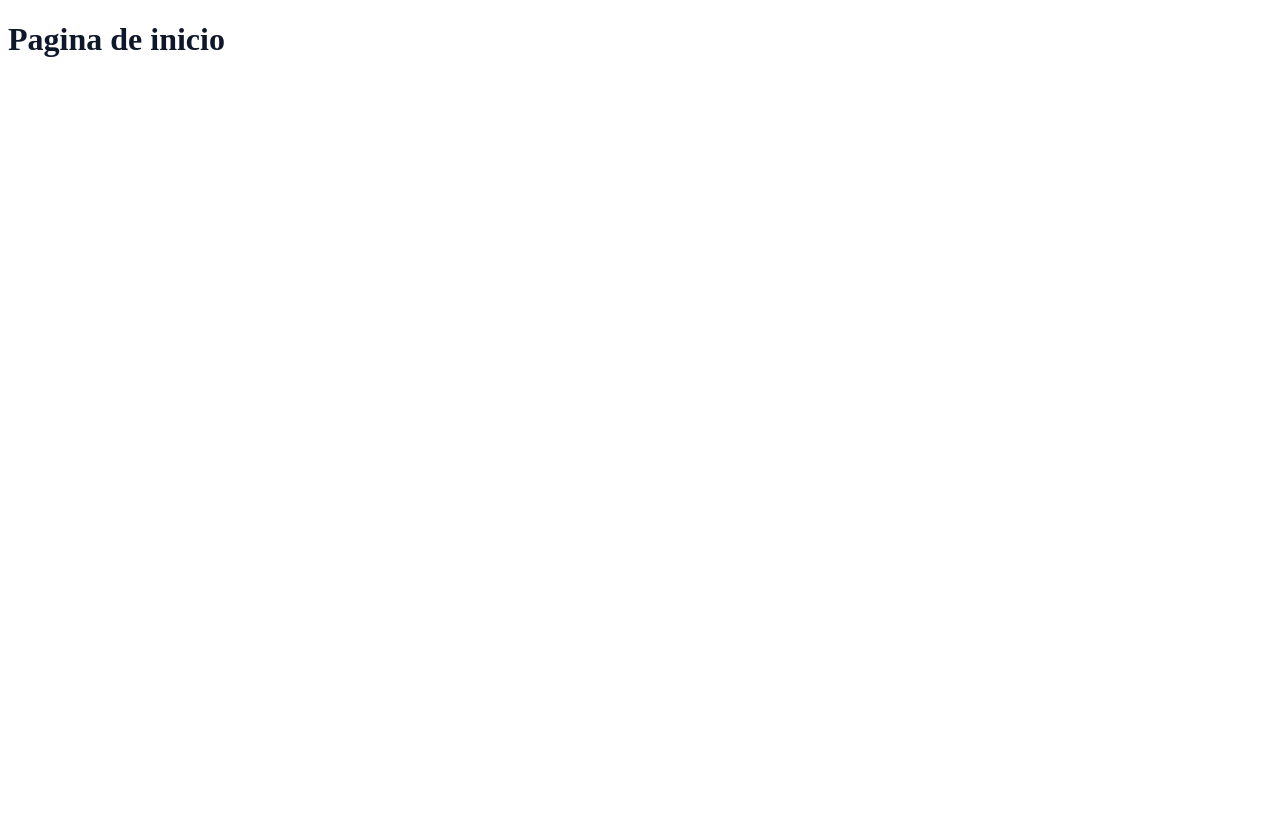
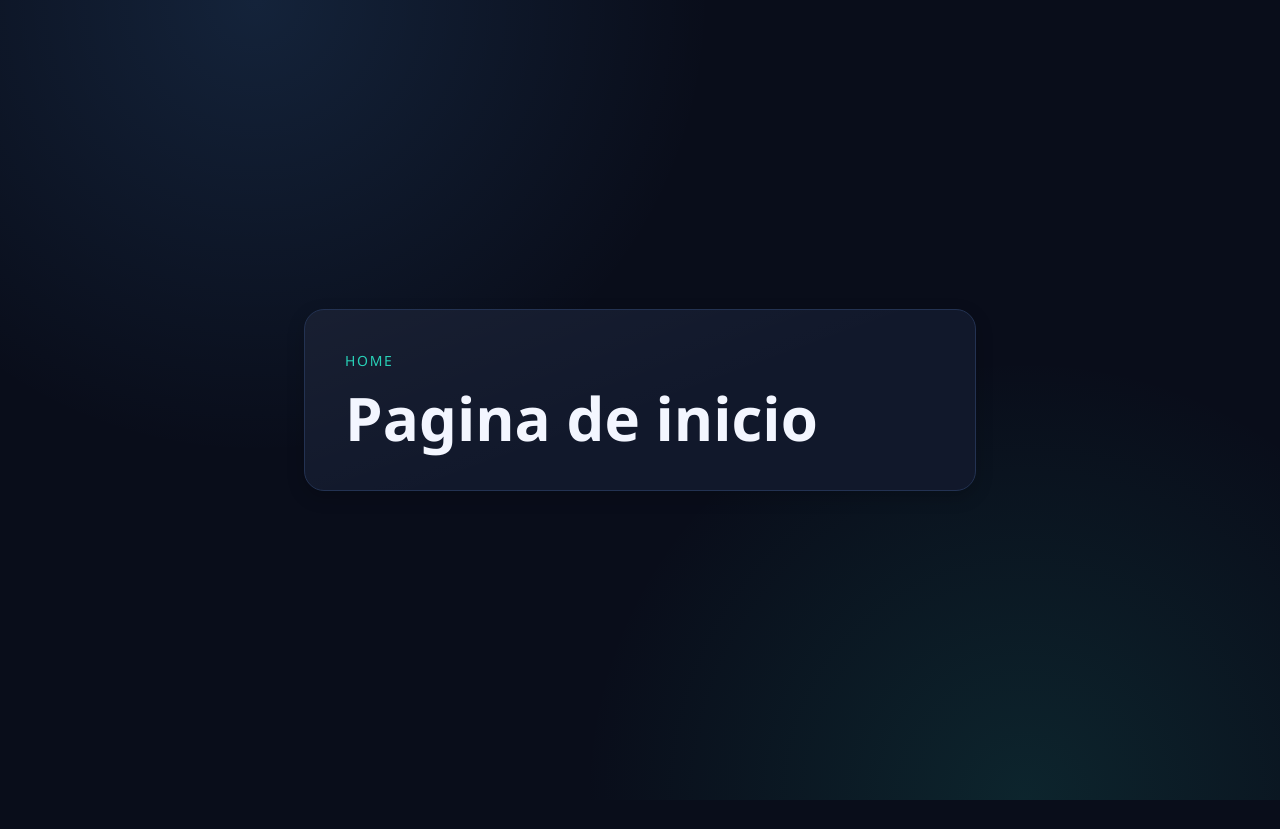
Before and after one commit to luisyauri1/luisyauri-dev, an Angular app: page / in a window 1280 px wide. After the commit the page ends 800 px from the top, so only its background shows below. Built offline with nearby package versions, Linux system fonts and the light colour scheme.

Commit message:
feat(styles): add dark design system and clean base styles

```diff
--- a/src/app/app.scss
+++ b/src/app/app.scss
@@ -1,19 +1,3 @@
 :host {
   display: block;
-  min-height: 100vh;
-  background: #ffffff;
-  color: #0f172a;
 }
-
-.page {
-  min-height: 100vh;
-  display: grid;
-  place-items: center;
-  padding: 1rem;
-}
-
-h1 {
-  margin: 0;
-  font-size: clamp(2rem, 7vw, 3.5rem);
-  line-height: 1.1;
-}
--- a/src/app/features/home/pages/home-page/home-page.html
+++ b/src/app/features/home/pages/home-page/home-page.html
@@ -1,3 +1,6 @@
-<main class="page" aria-label="Home page">
-  <h1>Pagina de inicio</h1>
+<main class="home-page container" aria-label="Home page">
+  <section class="home-page__card surface">
+    <p class="home-page__eyebrow">Home</p>
+    <h1>Pagina de inicio</h1>
+  </section>
 </main>
--- a/src/app/features/home/pages/home-page/home-page.scss
+++ b/src/app/features/home/pages/home-page/home-page.scss
@@ -0,0 +1,25 @@
+.home-page {
+  min-height: 100vh;
+  display: grid;
+  place-items: center;
+  padding-block: var(--space-12);
+}
+
+.home-page__card {
+  width: min(42rem, 100%);
+  padding: var(--space-10);
+}
+
+.home-page__eyebrow {
+  margin-bottom: var(--space-4);
+  font-size: 0.875rem;
+  letter-spacing: 0.12em;
+  text-transform: uppercase;
+  color: var(--color-brand-primary);
+}
+
+h1 {
+  font-size: clamp(2rem, 7vw, 3.75rem);
+  line-height: 1.05;
+  color: var(--color-text-primary);
+}
--- a/src/styles.scss
+++ b/src/styles.scss
@@ -1 +1,4 @@
-/* You can add global styles to this file, and also import other style files */
+@use './styles/tokens';
+@use './styles/mixins';
+@use './styles/base';
+@use './styles/utilities';
--- /dev/null
+++ b/src/styles/_base.scss
@@ -0,0 +1,52 @@
+*,
+*::before,
+*::after {
+  box-sizing: border-box;
+}
+
+html,
+body {
+  margin: 0;
+  padding: 0;
+  min-height: 100%;
+}
+
+body {
+  font-family: var(--font-family-base);
+  background:
+    radial-gradient(circle at 20% 0%, rgb(86 169 255 / 0.14), transparent 35%),
+    radial-gradient(circle at 80% 100%, rgb(40 208 183 / 0.12), transparent 34%),
+    var(--color-bg-canvas);
+  color: var(--color-text-primary);
+  line-height: 1.5;
+  text-rendering: optimizeLegibility;
+  -webkit-font-smoothing: antialiased;
+}
+
+h1,
+h2,
+h3,
+h4,
+h5,
+h6,
+p {
+  margin: 0;
+}
+
+a {
+  color: inherit;
+  text-decoration: none;
+}
+
+button,
+input,
+textarea,
+select {
+  font: inherit;
+  color: inherit;
+}
+
+:focus-visible {
+  outline: 2px solid var(--color-brand-secondary);
+  outline-offset: 2px;
+}
--- /dev/null
+++ b/src/styles/_mixins.scss
@@ -0,0 +1,14 @@
+@mixin focus-ring {
+  outline: 2px solid var(--color-brand-secondary);
+  outline-offset: 2px;
+}
+
+@mixin surface-panel($padding: var(--space-8)) {
+  padding: $padding;
+  border: 1px solid var(--color-border-subtle);
+  border-radius: var(--radius-lg);
+  background:
+    linear-gradient(160deg, rgb(255 255 255 / 0.03) 0%, rgb(255 255 255 / 0) 55%),
+    var(--color-bg-surface);
+  box-shadow: var(--shadow-sm);
+}
--- /dev/null
+++ b/src/styles/_tokens.scss
@@ -0,0 +1,46 @@
+:root {
+  /* Typography */
+  --font-family-base: 'Sora', 'Segoe UI', 'Helvetica Neue', Arial, sans-serif;
+  --font-family-mono: 'JetBrains Mono', 'Fira Code', Consolas, monospace;
+
+  /* Dark color system */
+  --color-bg-canvas: #090d1a;
+  --color-bg-surface: #11182b;
+  --color-bg-elevated: #17213a;
+  --color-bg-soft: #1d2945;
+
+  --color-text-primary: #f3f6ff;
+  --color-text-secondary: #b5c2df;
+  --color-text-muted: #8794b2;
+  --color-text-inverse: #071022;
+
+  --color-border-subtle: #233252;
+  --color-border-strong: #334971;
+
+  --color-brand-primary: #28d0b7;
+  --color-brand-primary-strong: #1bbca5;
+  --color-brand-secondary: #56a9ff;
+  --color-brand-glow: rgb(40 208 183 / 0.3);
+
+  --color-success: #5ad186;
+  --color-warning: #ffbe5c;
+  --color-danger: #ff7c87;
+
+  /* Layout and spacing */
+  --radius-sm: 0.5rem;
+  --radius-md: 0.875rem;
+  --radius-lg: 1.25rem;
+
+  --space-1: 0.25rem;
+  --space-2: 0.5rem;
+  --space-3: 0.75rem;
+  --space-4: 1rem;
+  --space-5: 1.25rem;
+  --space-6: 1.5rem;
+  --space-8: 2rem;
+  --space-10: 2.5rem;
+  --space-12: 3rem;
+
+  --shadow-sm: 0 6px 18px rgb(0 0 0 / 0.2);
+  --shadow-md: 0 14px 36px rgb(0 0 0 / 0.35);
+}
--- /dev/null
+++ b/src/styles/_utilities.scss
@@ -0,0 +1,17 @@
+.container {
+  width: min(72rem, calc(100% - 2rem));
+  margin-inline: auto;
+}
+
+.surface {
+  border: 1px solid var(--color-border-subtle);
+  border-radius: var(--radius-lg);
+  background:
+    linear-gradient(160deg, rgb(255 255 255 / 0.03) 0%, rgb(255 255 255 / 0) 55%),
+    var(--color-bg-surface);
+  box-shadow: var(--shadow-sm);
+}
+
+.text-muted {
+  color: var(--color-text-muted);
+}
```
